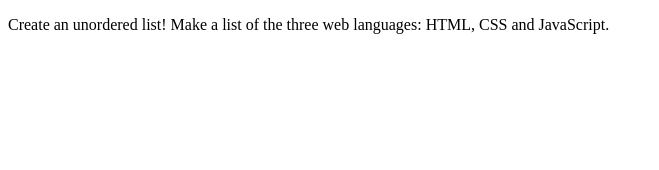
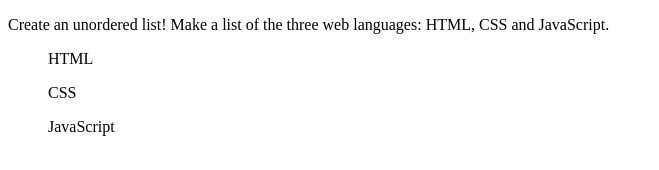
Before and after one commit to fishwang2016/course-learning, a plain HTML site: page lists/index.html in a window 1280 px wide. Shown: the whole page, without its empty margins (0-659 px from the left). Drawn offline with Linux system fonts and the light colour scheme.

Commit message:
Added unordered list
<ul>

```diff
--- a/lists/index.html
+++ b/lists/index.html
@@ -11,5 +11,9 @@
   <!--
   Your code goes here!
   -->
+  <ul> HTML</ul>
+    <ul> CSS</ul>
+      <ul> JavaScript</ul>
+
 </body>
 </html>
```
